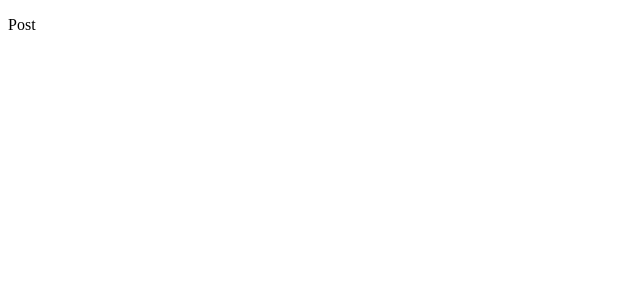
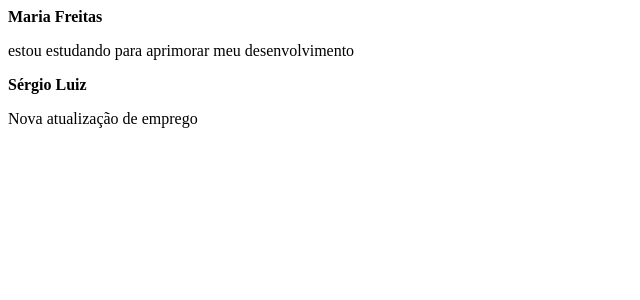
Before and after one commit to mariaemf/aprimoramento-reactjs, a React (Vite) app: page / in a window 1280 px wide. Shown: the top 300 px of the page, without its empty margins (0-640 px from the left). Built offline with nearby package versions, Linux system fonts and the light colour scheme.

Commit message:
revisao de conceitos de propriedades visando buscar mais sobre e aprimoramento de conhecimentos

```diff
--- a/src/App.jsx
+++ b/src/App.jsx
@@ -5,7 +5,11 @@ import { Post } from "./Post";
 export function App() {
   return (
     <>
-      <Post />
+      <Post
+        author="Maria Freitas"
+        content="estou estudando para aprimorar meu desenvolvimento"
+      />
+      <Post author="Sérgio Luiz" content="Nova atualização de emprego" />
     </>
   );
 }
--- a/src/Post.jsx
+++ b/src/Post.jsx
@@ -1,5 +1,11 @@
-export function Post() {
-  return <p>Post</p>;
+// props: {author: " ", content: " " }
+
+export function Post(props) {
+  //console.log(props);
+  return (
+    <>
+      <strong>{props.author}</strong>
+      <p>{props.content}</p>
+    </>
+  );
 }
-
-export default Post;
```
